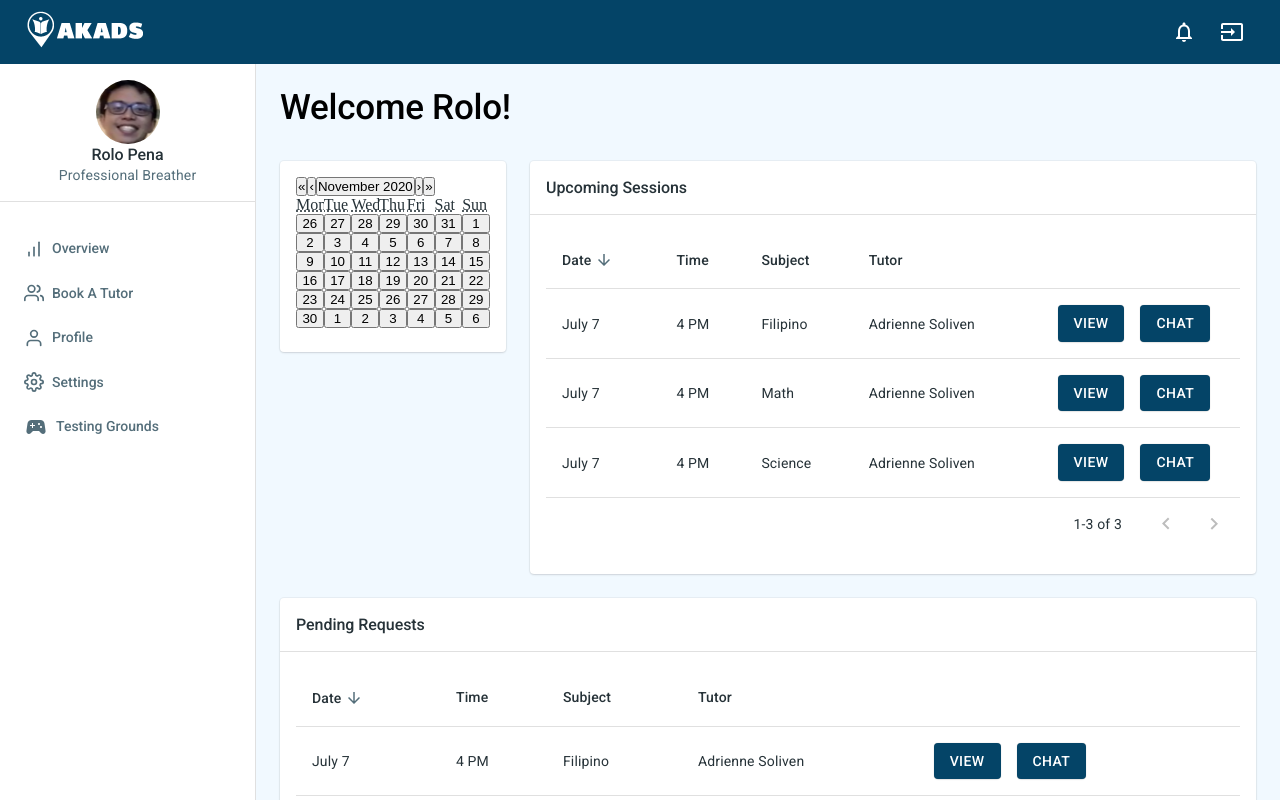
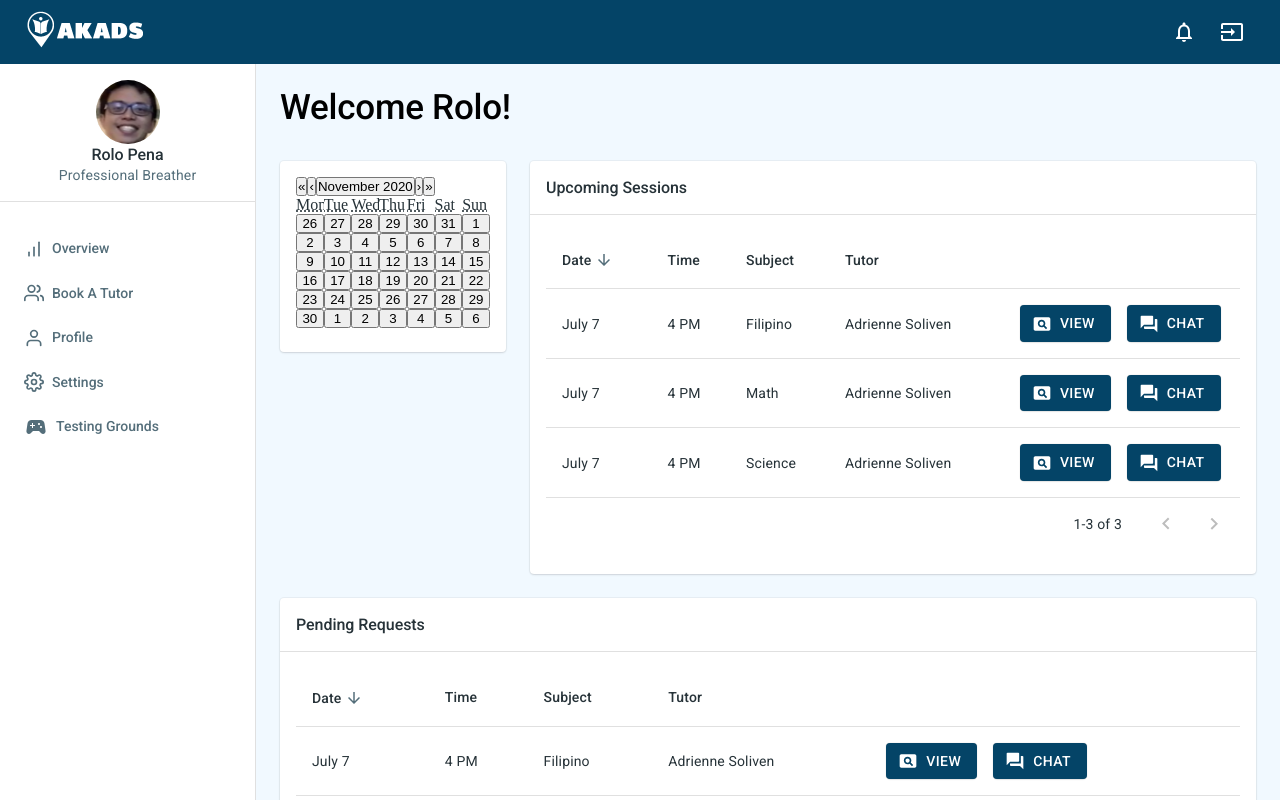
Before and after one commit to joshmanzano/akadsph, a React (Create React App) app: page /dashboard in a window 1280 px wide. Built offline with nearby package versions, Linux system fonts and the light colour scheme.

Commit message:
added icons

```diff
--- a/src/views/reports/DashboardView/Table.js
+++ b/src/views/reports/DashboardView/Table.js
@@ -21,6 +21,9 @@ import FormControlLabel from '@material-ui/core/FormControlLabel';
 import Switch from '@material-ui/core/Switch';
 import DeleteIcon from '@material-ui/icons/Delete';
 import FilterListIcon from '@material-ui/icons/FilterList';
+import StarIcon from '@material-ui/icons/Star';
+import ForumIcon from '@material-ui/icons/Forum';
+import PageviewIcon from '@material-ui/icons/Pageview';
 
 
 
@@ -377,17 +380,17 @@ export default function EnhancedTable(props) {
                   {sessionType == "upcoming/pending" ?
                   <TableCell>
                       <Box mx={1} component='span'>
-                      <Button variant='contained' color='primary'>View</Button>
+                      <Button variant='contained' color='primary' startIcon={<PageviewIcon/>}>View</Button>
                       </Box>
                       <Box mx={1} component='span'>
-                      <Button variant='contained' color='primary'>Chat</Button>
+                      <Button variant='contained' color='primary' startIcon={<ForumIcon/>}>Chat</Button>
                       </Box>
                   </TableCell>
                   :
 
                   <TableCell>
                       <Box mx={1} component='span'>
-                      <Button variant='contained' color='primary'>Add to Favorites List</Button>
+                <Button variant='contained' color='primary' startIcon={<StarIcon/>}>Add to Favorites List</Button>
                       </Box>
                   </TableCell>
                   }
--- a/src/views/reports/DashboardView/index.js
+++ b/src/views/reports/DashboardView/index.js
@@ -18,6 +18,7 @@ import TasksProgress from './TasksProgress';
 import TotalCustomers from './TotalCustomers';
 import TotalProfit from './TotalProfit';
 import TrafficByDevice from './TrafficByDevice';
+
 
 import Calendar from './Calendar'
 
```
